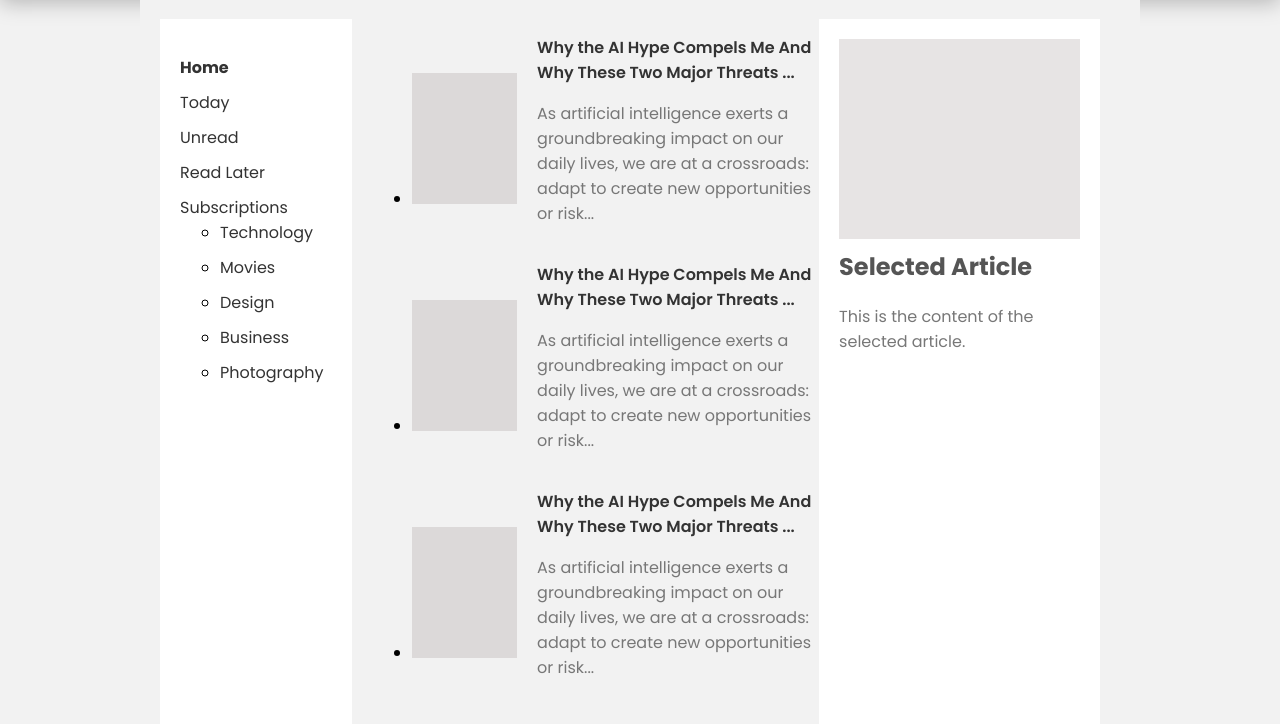
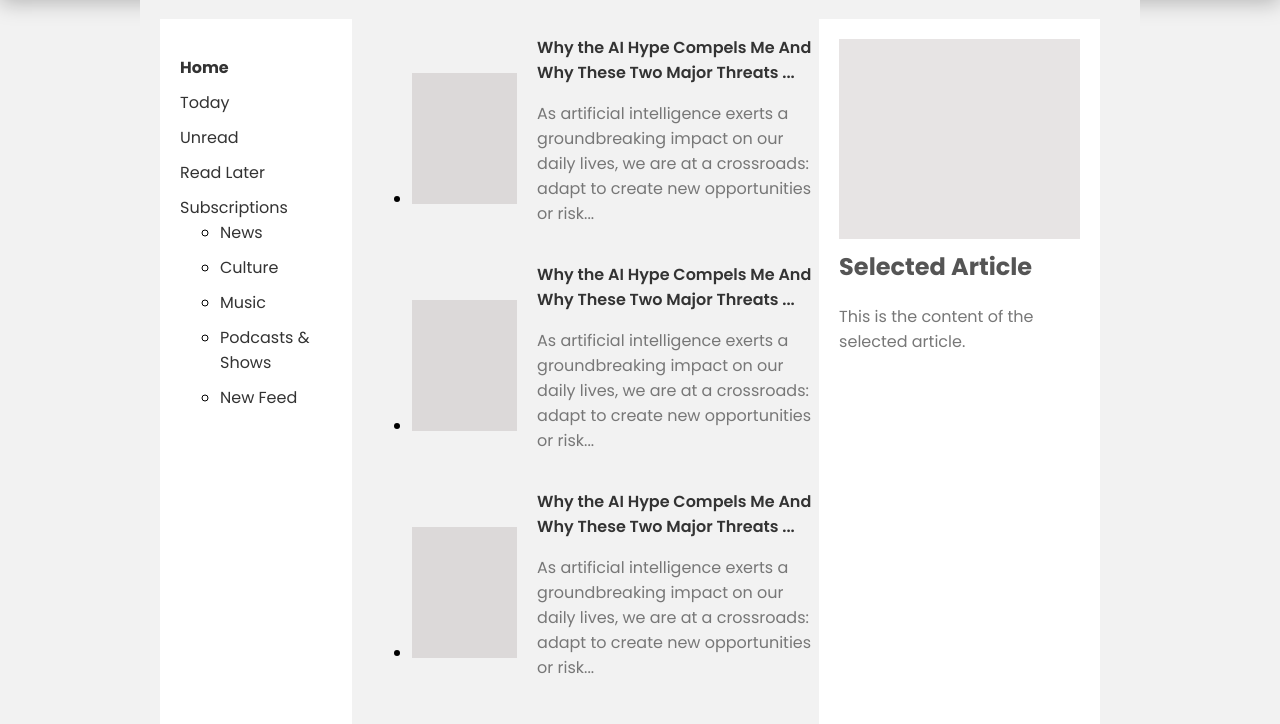
Before and after one commit to wandyezj/rss-reader, a website built with webpack: page src/UI/feedList.html in a window 1280 px wide. Shown: the part 76-800 px from the top of the page. Built offline with nearby package versions, Linux system fonts and the light colour scheme.

Commit message:
Changed the labels

```diff
--- a/src/UI/feedList.html
+++ b/src/UI/feedList.html
@@ -25,11 +25,11 @@
         <li>
           <a href="#">Subscriptions</a>
           <ul class="subscription">
-            <li><a href="#" class="active">Technology</a></li>
-            <li><a href="#">Movies</a></li>
-            <li><a href="#">Design</a></li>
-            <li><a href="#">Business</a></li>
-            <li><a href="#">Photography</a></li>
+            <li><a href="#" class="active">News</a></li>
+            <li><a href="#">Culture</a></li>
+            <li><a href="#">Music</a></li>
+            <li><a href="#">Podcasts & Shows</a></li>
+            <li><a href="#">New Feed</a></li>
           </ul>
         </li>
       </ul>
```
